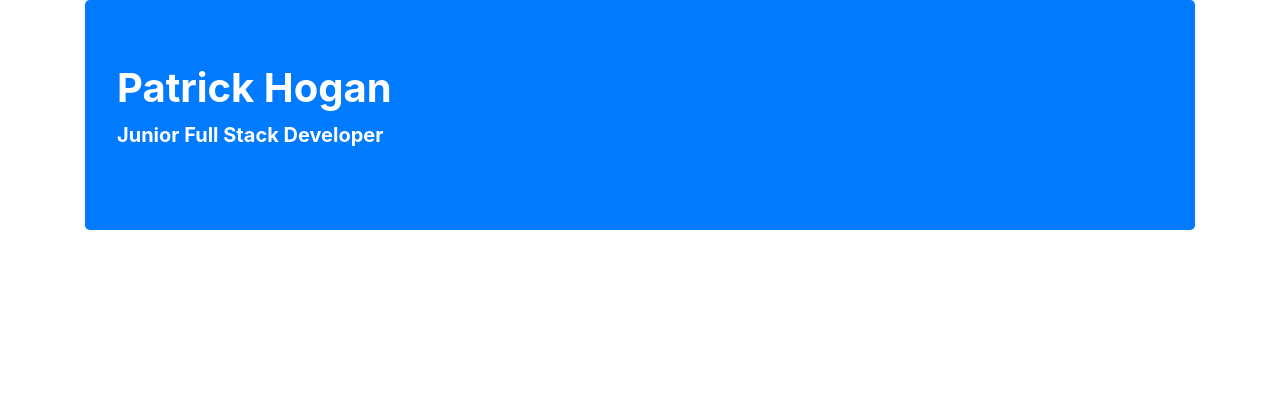
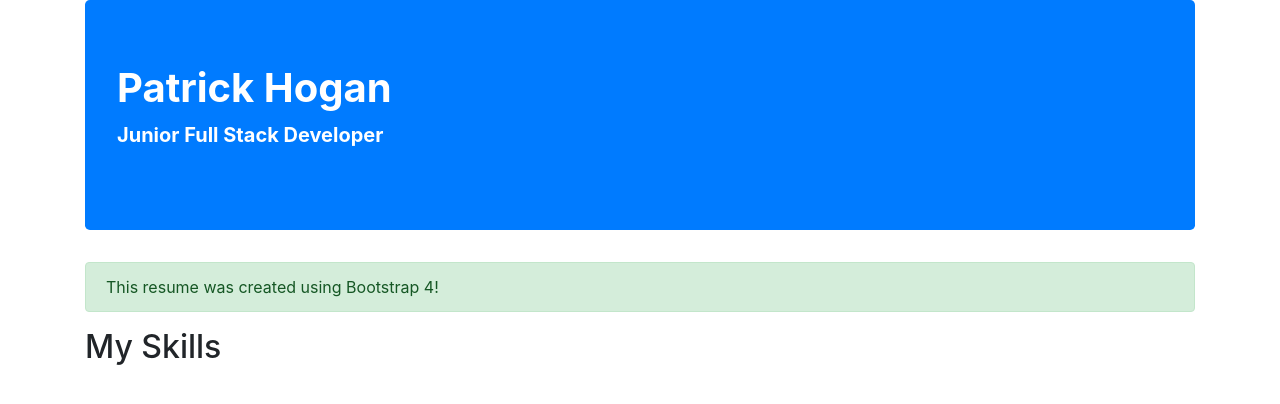
Before and after one commit to L3p1989/Bootstrap-Resume-Refresh, a plain HTML site: page index.html in a window 1280 px wide. Drawn offline with nearby package versions, Linux system fonts and the light colour scheme.

Commit message:
created div.alert with .alert-success for style showing it was made with bootstrap 4. used h2 to start skills section

```diff
--- a/index.html
+++ b/index.html
@@ -19,6 +19,10 @@
         <h1 class="font-weight-bold">Patrick Hogan</h1>
         <p class="font-weight-bold lead">Junior Full Stack Developer</p>
       </div>
+      <div class="alert alert-success">
+        This resume was created using Bootstrap 4!
+      </div>
+      <h2>My Skills</h2>
     </div>
   </body>
 </html>
```
